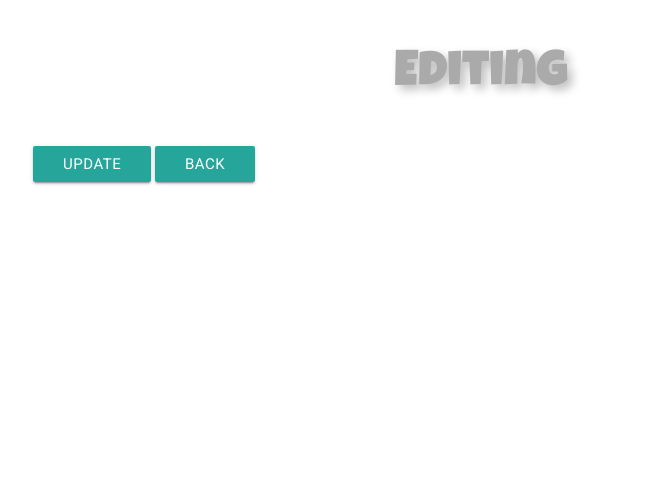
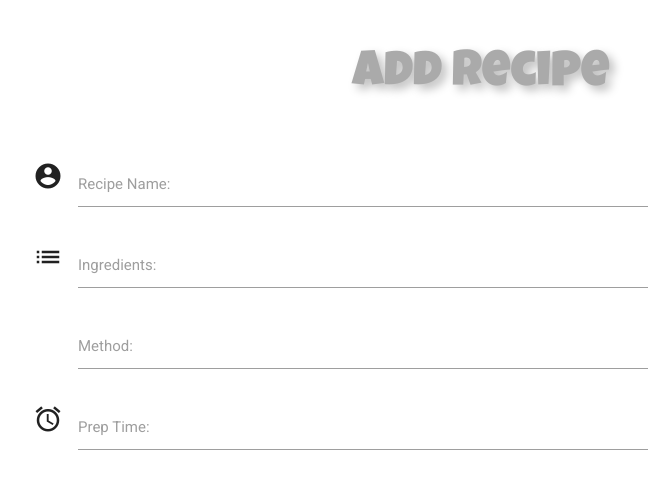
Before and after one commit to ShawnAhls/My-Yummy-Dishes, a Flask app: page / in a window 1280 px wide. Shown: the part 110-599 px from the top of the page, without its empty margins (159-807 px from the left). Run offline with Flask 2, Linux system fonts and the light colour scheme; some libraries are stand-ins or nearby versions.

Commit message:
Added add-recipe.html file

```diff
--- a/app.py
+++ b/app.py
@@ -15,17 +15,17 @@ mongo = PyMongo(app)
 @app.route('/')
 #@app.route('/display_recipes')
 #def display_recipes():
-#    return render_template('recipes.html', recipes=mongo.db.recipes.find())
+  #  return render_template('recipes.html', recipes=mongo.db.recipes.find())
 
 
-#@app.route('/add_recipe')
-#def add_recipe():
-#    return render_template('add-recipe.html')
+@app.route('/add_recipe')
+def add_recipe():
+    return render_template('add-recipe.html')
 
 
-@app.route('/edit_recipe')
-def edit_recipe():
-    return render_template('edit.html')
+#@app.route('/edit_recipe')
+#def edit_recipe():
+#    return render_template('edit.html')
 
 
 if __name__ == '__main__':
--- a/templates/add-recipe.html
+++ b/templates/add-recipe.html
@@ -17,12 +17,22 @@
         <div class="input-field col s12">
           <i class="material-icons prefix">account_circle</i>
           <input id="icon_prefix" type="text" class="validate">
-          <label for="icon_prefix">First Name</label>
+          <label for="icon_prefix">Recipe Name:</label>
         </div>
         <div class="input-field col s12">
-          <i class="material-icons prefix">phone</i>
-          <input id="icon_telephone" type="tel" class="validate">
-          <label for="icon_telephone">Telephone</label>
+          <i class="material-icons prefix">list</i>
+          <input id="icon_prefix" type="text" class="validate">
+          <label for="icon_prefix">Ingredients:</label>
+        </div>
+        <div class="input-field col s12">
+          <i class="material-icons prefix"></i>
+          <input id="icon_prefix" type="text" class="validate">
+          <label for="icon_prefix">Method:</label>
+        </div>
+        <div class="input-field col s12">
+          <i class="material-icons prefix">alarm</i>
+          <input id="icon_prefix" type="text" class="validate">
+          <label for="icon_prefix">Prep Time:</label>
         </div>
       </div>
     </form>
```
